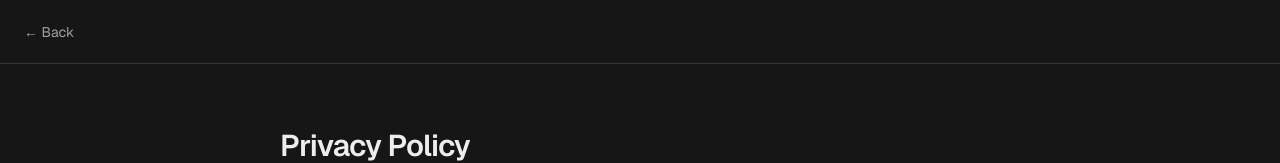
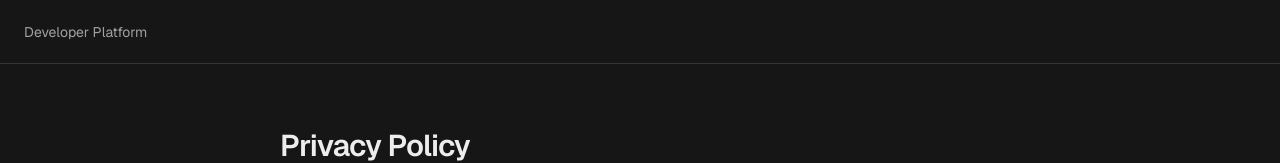
Before and after one commit to mmdj04/developer-platform, a Next.js app: page /privacy in a window 1280 px wide. Shown: the top 163 px of the page. Built offline with nearby package versions, Linux system fonts and the light colour scheme.

Commit message:
replace 'Back' with 'Developer Platform' on Terms and Privacy pages

```diff
--- a/app/privacy/page.tsx
+++ b/app/privacy/page.tsx
@@ -8,7 +8,7 @@ export default function PrivacyPage() {
           href="/"
           className="text-sm text-scale-11 hover:text-scale-12 transition-colors"
         >
-          &larr; Back
+          Developer Platform
         </Link>
       </header>
       <main className="mx-auto w-full max-w-3xl flex-1 px-6 py-16">
--- a/app/terms/page.tsx
+++ b/app/terms/page.tsx
@@ -8,7 +8,7 @@ export default function TermsPage() {
           href="/"
           className="text-sm text-scale-11 hover:text-scale-12 transition-colors"
         >
-          &larr; Back
+          Developer Platform
         </Link>
       </header>
       <main className="mx-auto w-full max-w-3xl flex-1 px-6 py-16">
```
